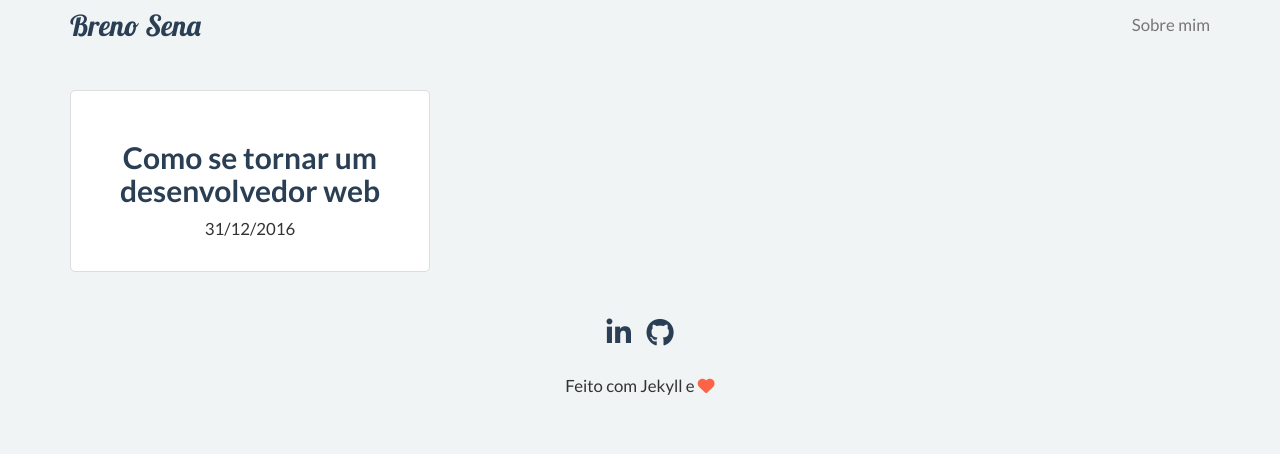
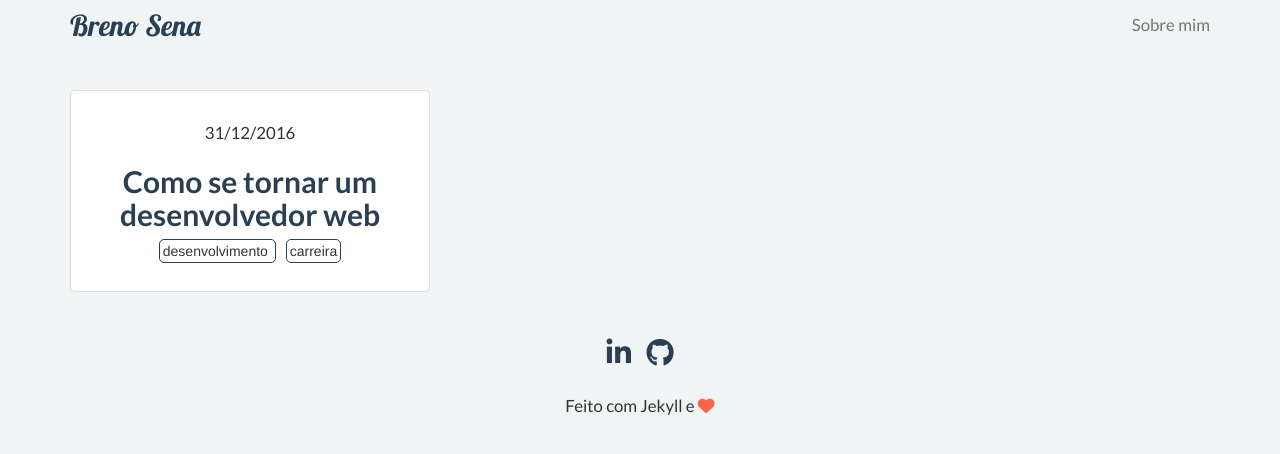
Before and after one commit to brenofsena/brenofsena.github.io, a Jekyll site: the page built from index.html, in a window 1280 px wide. Shown: the top 454 px of the page. Built offline with Jekyll 4.4.1, drawn with Linux system fonts in a browser that asks for light colours; nearby versions of some CDN libraries.

Commit message:
insert tags in posts

```diff
--- a/_posts/2016-12-31-como-se-tornar-um-desenvolvedor-web.markdown
+++ b/_posts/2016-12-31-como-se-tornar-um-desenvolvedor-web.markdown
@@ -2,6 +2,7 @@
 title: Como se tornar um desenvolvedor web
 layout: post
 date: 2016-12-31 11:08:57
+tags: desenvolvimento carreira
 ---
 
 Esse é meu primeiro post e sei que existem vários sobre esse mesmo assunto, porém a ideia é
--- a/_sass/_layout.scss
+++ b/_sass/_layout.scss
@@ -51,6 +51,7 @@
     color: $secondary-color;
   }
 }
+
 /* Post */
 .post-header{
   padding: 50px;
@@ -97,3 +98,13 @@
     color: tomato;
   }
 }
+
+/* Tags */
+
+.tags{
+  border: solid 1px $secondary-color;
+  border-radius: 5px;
+  padding: 3px;
+  margin: 5px;
+  display: inline;
+}
--- a/index.html
+++ b/index.html
@@ -6,17 +6,23 @@ layout: default
   <div class="container">
     <div class="row">
       {% if site.posts.size == 0 %}
-        <h2>Nenhum post encontrado =(</h2>
+      <h2>Nenhum post encontrado =(</h2>
       {% else %}
         {% for post in site.posts %}
           <div class="col-md-4">
             <div class="card">
+              <div>
+                <time>{{ post.date | date: "%d/%m/%Y" }}</time>
+              </div>
               <h2>
                 <a href="{{ post.url }}">{{ post.title }}</a>
               </h2>
-              <div>
-                <time>{{ post.date | date: "%d/%m/%Y" }}</time>
-              </div>
+
+              {% for tag in post.tags %}
+                <div class="tags">
+                  {{ tag }}
+                </div>
+              {% endfor %}
             </div>
           </div>
         {% endfor %}
```
